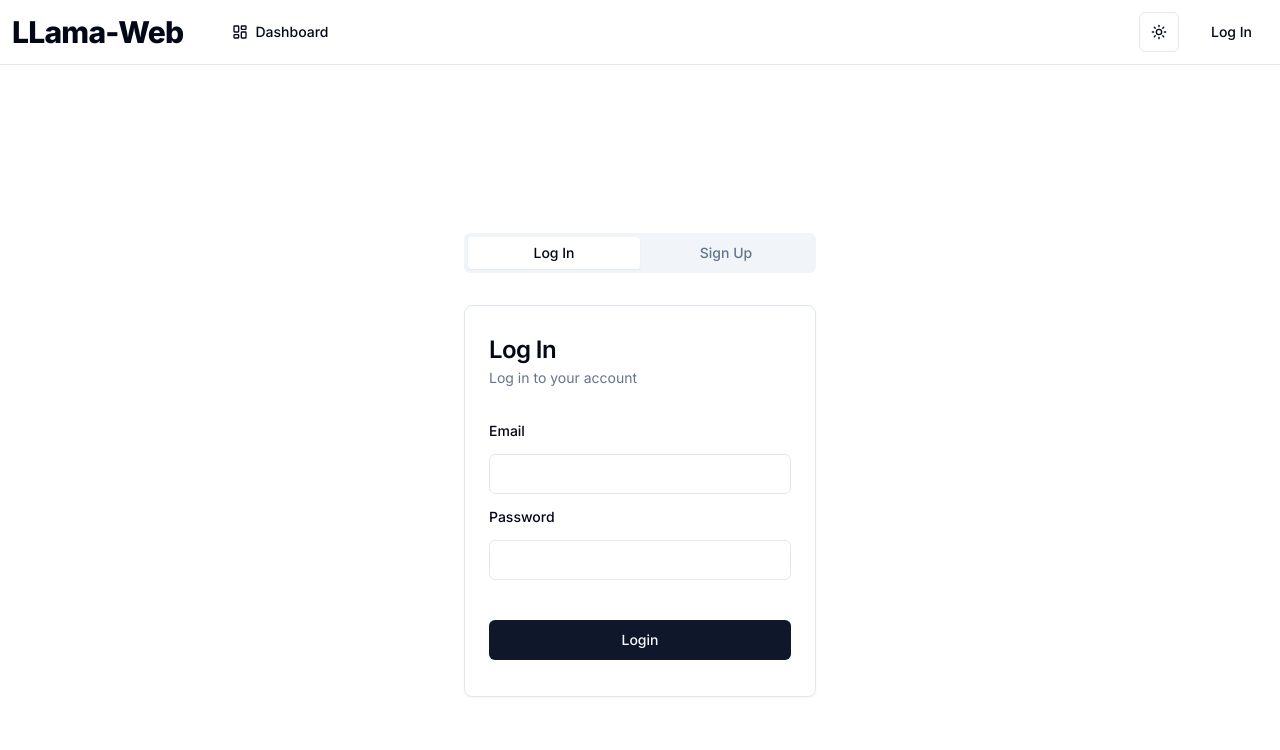
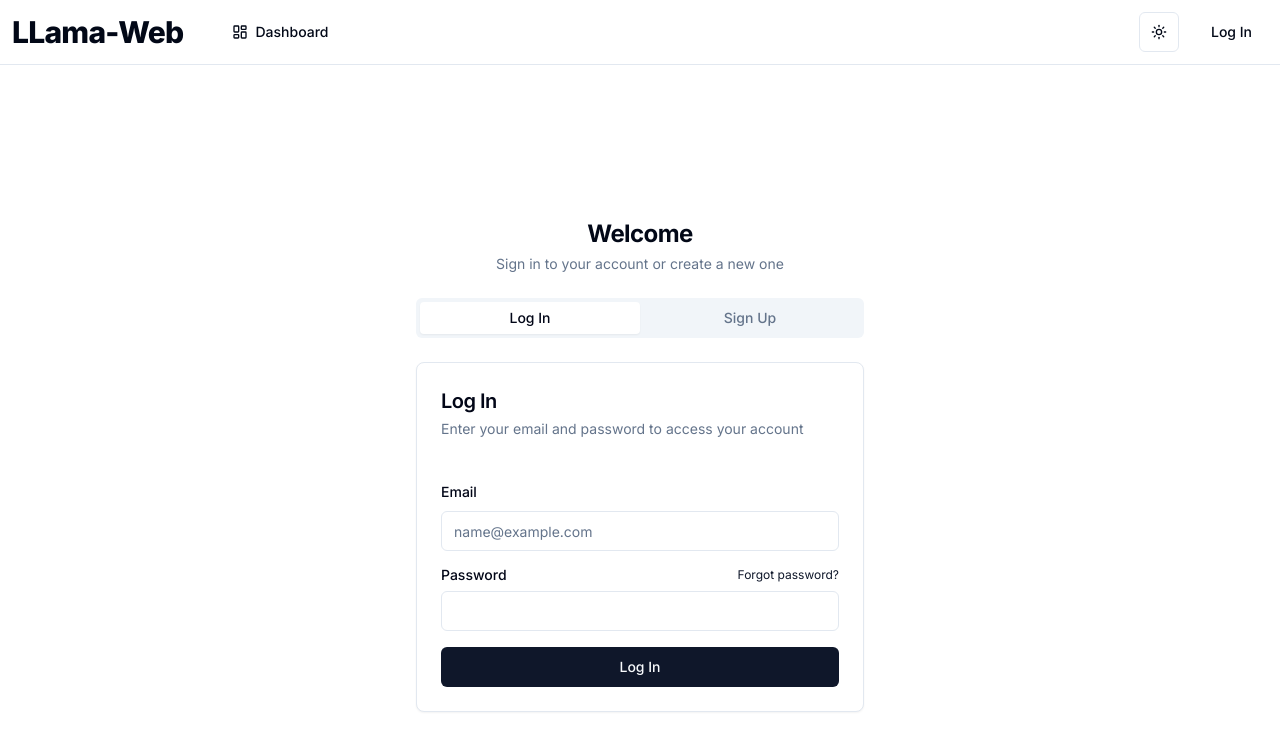
Before and after one commit to AyushHRMSingh/LLama-Web, a Next.js app: page /login in a window 1280 px wide. Shown: the top 750 px of the page. Built offline with nearby package versions, Linux system fonts and the light colour scheme; no server answers.

Commit message:
Improve CSS for Login Page

```diff
--- a/src/app/login/page.tsx
+++ b/src/app/login/page.tsx
@@ -1,125 +1,214 @@
-"use client"
+"use client";
+
 import { Button } from "@/components/ui/button";
 import { registerUserWithEmailAndPassword, signInUserWithEmailAndPassword } from "@/lib/firebase";
-import { FormEvent } from "react";
-import { Input } from "@/components/ui/input"
-import { Label } from "@/components/ui/label"
-import { Tabs, TabsContent, TabsList, TabsTrigger } from "@/components/ui/tabs"
-// import { useToast } from "@/components/ui/use-toast";
+import { FormEvent, useState } from "react";
+import { Input } from "@/components/ui/input";
+import { Label } from "@/components/ui/label";
+import { Tabs, TabsContent, TabsList, TabsTrigger } from "@/components/ui/tabs";
 import {
   Card,
   CardContent,
   CardDescription,
   CardHeader,
   CardTitle,
-} from "@/components/ui/card"
+} from "@/components/ui/card";
 import { useRouter } from "next/navigation";
 import { toast } from "sonner";
 
-export default function Home() {
-  const router = useRouter()
+export default function AuthPage() {
+  const router = useRouter();
+  const [isSubmitting, setIsSubmitting] = useState(false);
+
   async function onSubmit(event: FormEvent<HTMLFormElement>) {
     event.preventDefault();
-    const formData = new FormData(event.currentTarget)
-    if (formData.get('type') == "login") {
+    setIsSubmitting(true);
+
+    const formData = new FormData(event.currentTarget);
+
     try {
-        const result = await signInUserWithEmailAndPassword(formData.get("email") as string, formData.get("password") as string)
-        if(typeof(result) == 'object' && result.success == true) {
-          toast.success("Login Successfull",{
-            description: "You have been logged in successfully, wait to be redirected",
+      if (formData.get('type') === "login") {
+        const result = await signInUserWithEmailAndPassword(
+          formData.get("email") as string,
+          formData.get("password") as string
+        );
+
+        if (typeof(result) === 'object' && result.success === true) {
+          toast.success("Login Successful", {
+            description: "You have been logged in successfully, redirecting you now",
           });
-          router.push("/dashboard")
+          router.push("/dashboard");
         } else {
-          toast.error("Login Unsuccessful",{
-            // variant:"destructive",
-            description: "Login could not be authenticated",
+          toast.error("Login Failed", {
+            description: "Your credentials could not be authenticated",
+          });
+        }
+      } else if (formData.get('type') === "signup") {
+        if (formData.get("password") !== formData.get("cpassword")) {
+          toast.error("Passwords Do Not Match", {
+            description: "Please ensure both passwords are identical",
+          });
+          setIsSubmitting(false);
+          return;
+        }
+
+        const passlen = formData.get("password")?.toString().length || 0;
+        if (passlen < 6) {
+          toast.error("Password Too Short", {
+            description: "Password must be at least 6 characters long",
+          });
+          setIsSubmitting(false);
+          return;
+        }
+
+        const result = await registerUserWithEmailAndPassword(
+          formData.get("email") as string,
+          formData.get("password") as string
+        );
+
+        if (result === true) {
+          toast.success("Sign Up Successful", {
+            description: "Your account has been created, redirecting you now",
+          });
+          router.push('/dashboard');
+        } else {
+          toast.error("Sign Up Failed", {
+            description: "There was a problem creating your account",
           });
         }
       }
-      catch(err) {
-        console.log("err2");
-        console.log(err);
+    } catch (err) {
+      console.error("Authentication error:", err);
+      toast.error("Authentication Error", {
+        description: "An unexpected error occurred. Please try again.",
+      });
+    } finally {
+      setIsSubmitting(false);
     }
   }
-    else if (formData.get('type') == "signup") {
-      try {
-        if (formData.get("password") !== formData.get("cpassword")) {
-          toast.error("Passwords Do Not match", {
-            // variant:"destructive",
-          });
-          return;
-        }
-        const passlen = formData.get("password")?.toString().length || 0;
-        if (formData.get("password") &&  passlen <6) {
-          toast.error("Password must be longer than 6 characters", {
-            // variant:"destructive",
-          });
-          return
-        }
-        const result = await registerUserWithEmailAndPassword(formData.get("email") as string, formData.get("password") as string)
-        if(result == true) {
-          toast.success("Sign Up Successfull", {
-            description: "You have signed up successfully, wait to be redirected",
-          });
-          router.push('/dashboard');
-        }
-      }
-      catch(err) {
-        console.log(err);
-      }
-    }
-    else {
-      console.log("error")
-    }
-  }
+
   return (
-    <div className="biglogdiv flex justify-center h-screen">
-      <div className="signbox flex sm:w-4/5 md:w-2/5 p-6 md:p-20 self-center rounded-3xl">
+    <div className="flex min-h-screen items-center justify-center bg-background p-4">
+      <div className="w-full max-w-md space-y-6">
+        <div className="text-center">
+          <h1 className="text-2xl font-bold tracking-tight">Welcome</h1>
+          <p className="text-sm text-muted-foreground mt-1">Sign in to your account or create a new one</p>
+        </div>
+
         <Tabs defaultValue="login" className="w-full">
-          <TabsList className="w-full">
-            <TabsTrigger value="login" className="w-full">Log In</TabsTrigger>
-            <TabsTrigger value="signup" className="w-full">Sign Up</TabsTrigger>
+          <TabsList className="grid w-full grid-cols-2">
+            <TabsTrigger value="login">Log In</TabsTrigger>
+            <TabsTrigger value="signup">Sign Up</TabsTrigger>
           </TabsList>
-          <Card className="mt-8">
+
+          <div className="mt-6">
             <TabsContent value="login">
-              <CardHeader>
-                <CardTitle>Log In</CardTitle>
-                <CardDescription>Log in to your account</CardDescription>
+              <Card>
+                <CardHeader className="space-y-1">
+                  <CardTitle className="text-xl">Log In</CardTitle>
+                  <CardDescription>Enter your email and password to access your account</CardDescription>
                 </CardHeader>
                 <CardContent>
-                <form onSubmit={onSubmit} className="py-3">
+                  <form onSubmit={onSubmit} className="space-y-4">
                     <Input className="hidden" defaultValue="login" name="type" />
-                  <div className="inputitems grid gap-4 ">
+
+                    <div className="space-y-2">
                       <Label htmlFor="email">Email</Label>
-                    <Input type="text" name="email" id="email" className="col-start-1" />
+                      <Input
+                        type="email"
+                        name="email"
+                        id="email"
+                        placeholder="name@example.com"
+                        required
+                        className="w-full"
+                      />
+                    </div>
+
+                    <div className="space-y-2">
+                      <div className="flex items-center justify-between">
                         <Label htmlFor="password">Password</Label>
-                    <Input type="password" name="password" id="password" className="mb-6"/>
-                    <Button type="submit">Login</Button>
+                        <button type="button" className="text-xs text-primary hover:underline">
+                          Forgot password?
+                        </button>
                       </div>
+                      <Input
+                        type="password"
+                        name="password"
+                        id="password"
+                        required
+                        className="w-full"
+                      />
+                    </div>
+
+                    <Button
+                      type="submit"
+                      className="w-full"
+                      disabled={isSubmitting}
+                    >
+                      {isSubmitting ? 'Logging in...' : 'Log In'}
+                    </Button>
                   </form>
                 </CardContent>
+              </Card>
             </TabsContent>
+
             <TabsContent value="signup">
-              <CardHeader>
-                <CardTitle>Sign up</CardTitle>
-                <CardDescription>Sign up for a new account</CardDescription>
+              <Card>
+                <CardHeader className="space-y-1">
+                  <CardTitle className="text-xl">Create an account</CardTitle>
+                  <CardDescription>Enter your details to create a new account</CardDescription>
                 </CardHeader>
                 <CardContent>
-                <form onSubmit={onSubmit} className="py-3">
+                  <form onSubmit={onSubmit} className="space-y-4">
                     <Input className="hidden" defaultValue="signup" name="type" />
-                  <div className="inputitems grid gap-4 ">
+
+                    <div className="space-y-2">
                       <Label htmlFor="email">Email</Label>
-                    <Input type="text" name="email" id="email" className="col-start-1" />
+                      <Input
+                        type="email"
+                        name="email"
+                        id="email"
+                        placeholder="name@example.com"
+                        required
+                        className="w-full"
+                      />
+                    </div>
+
+                    <div className="space-y-2">
                       <Label htmlFor="password">Password</Label>
-                    <Input type="password" name="password" id="password" />
+                      <Input
+                        type="password"
+                        name="password"
+                        id="password"
+                        required
+                        className="w-full"
+                      />
+                      <p className="text-xs text-muted-foreground">Password must be at least 6 characters long</p>
+                    </div>
+
+                    <div className="space-y-2">
                       <Label htmlFor="cpassword">Confirm Password</Label>
-                    <Input type="password" name="cpassword" id="cpassword" className="mb-6"/>
-                    <Button type="submit">Register</Button>
+                      <Input
+                        type="password"
+                        name="cpassword"
+                        id="cpassword"
+                        required
+                        className="w-full"
+                      />
                     </div>
+
+                    <Button
+                      type="submit"
+                      className="w-full"
+                      disabled={isSubmitting}
+                    >
+                      {isSubmitting ? 'Creating account...' : 'Create Account'}
+                    </Button>
                   </form>
                 </CardContent>
+              </Card>
             </TabsContent>
-          </Card>
+          </div>
         </Tabs>
       </div>
     </div>
```
Lines whose indentation alone changed are shown as unchanged.
